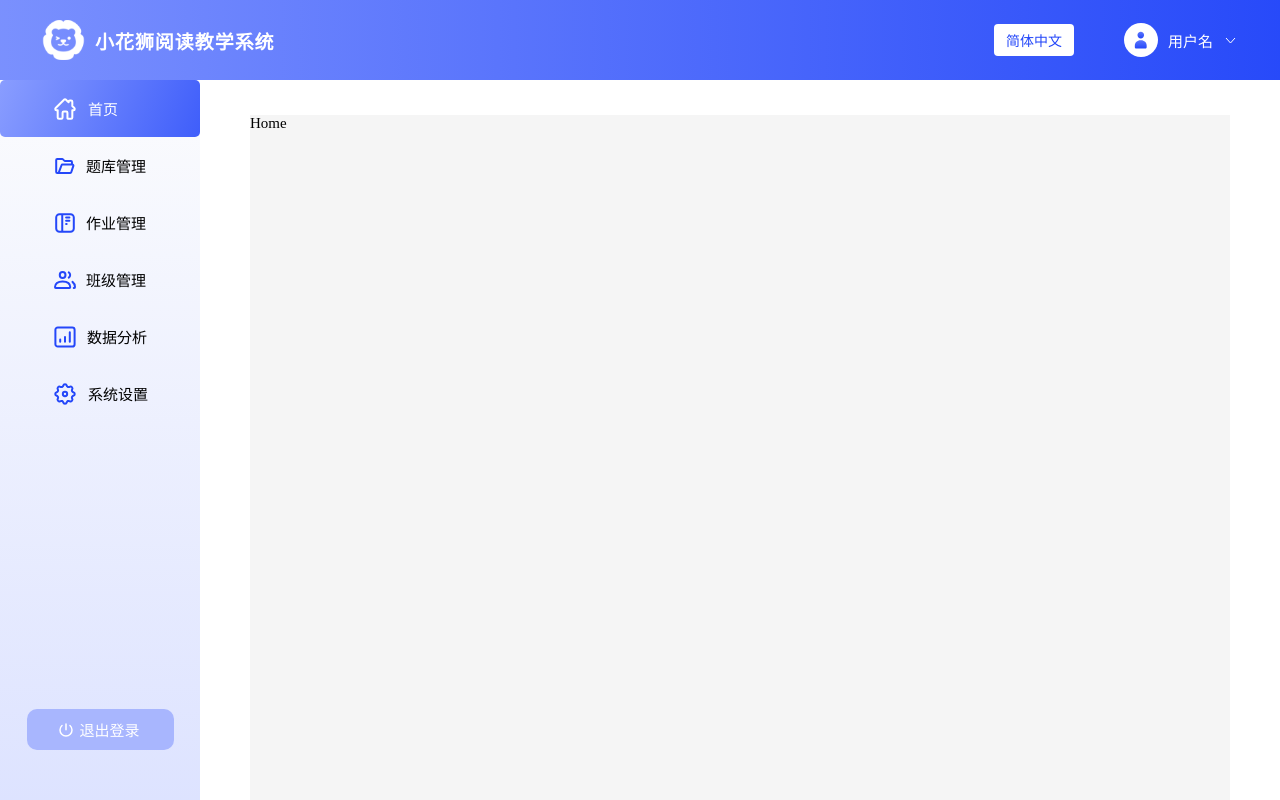
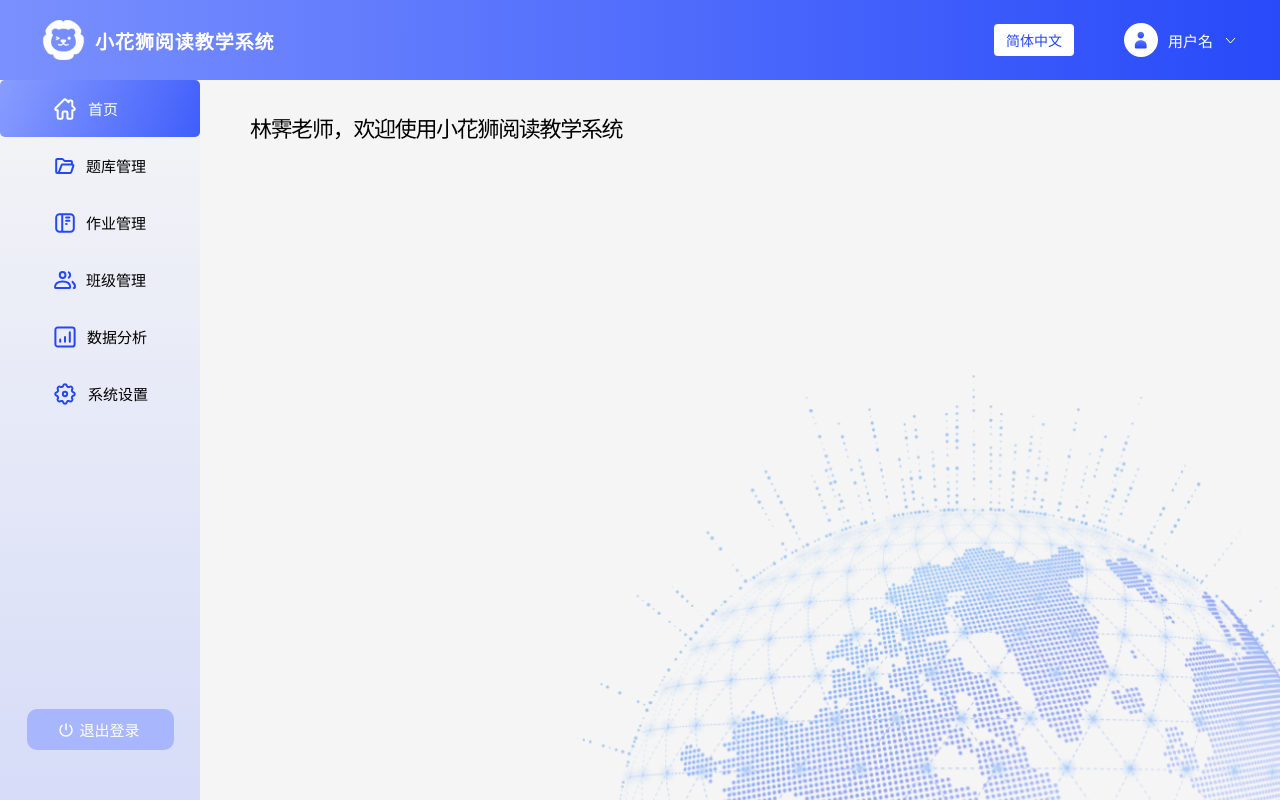
Before and after one commit to floatDreamWithSong/xhs-reading-teaching-system-teacherend, a Vue app: page /#/ in a window 1280 px wide. Built offline with nearby package versions, Linux system fonts and the light colour scheme; the HTML template or start-up script is replaced by a standard one.

Commit message:
feat: 添加首页背景图

```diff
--- a/src/style.css
+++ b/src/style.css
@@ -19,11 +19,14 @@
   font-family: 'Source Han Sans SC';
   font-style: normal;
   font-weight: 400;
+  --content-safe-padding-x: 50px;
+  --content-safe-padding-y:35px;
 }
 
 body {
   margin: 0;
   padding: 0;
+  background-color: var(--background-color-primary);
 }
 
 #app {
--- a/src/views/HomePage.vue
+++ b/src/views/HomePage.vue
@@ -1,16 +1,43 @@
 <script setup lang="ts">
+import { ref } from 'vue';
+
+const teacherName = ref('林霁')
 </script>
 
 <template>
   <div class="home-container">
-    Home
+    <div class="home-header">
+      {{ teacherName }}老师，欢迎使用小花狮阅读教学系统
+    </div>
+    <Teleport to=".content-container">
+      <img id="background" src="/background.png" />
+    </Teleport>
+
   </div>
 </template>
 
 <style scoped>
 .home-container {
   width: 100%;
-  height: 1000px;
   background-color: var(--background-color-primary);
+
+  .home-header {
+    width: 100%;
+    height: fit-content;
+    color: var(--text-color);
+    font-weight: 500;
+    font-size: 22px;
+    line-height: 2rem;
+    letter-spacing: -0.06em;
+  }
+}
+
+#background {
+  position: absolute;
+  bottom: 0;
+  right: 0;
+  width: 55%;
+  height: auto;
+  z-index: 1;
 }
 </style>
```
Also changed, not shown: public/background.png (added).
